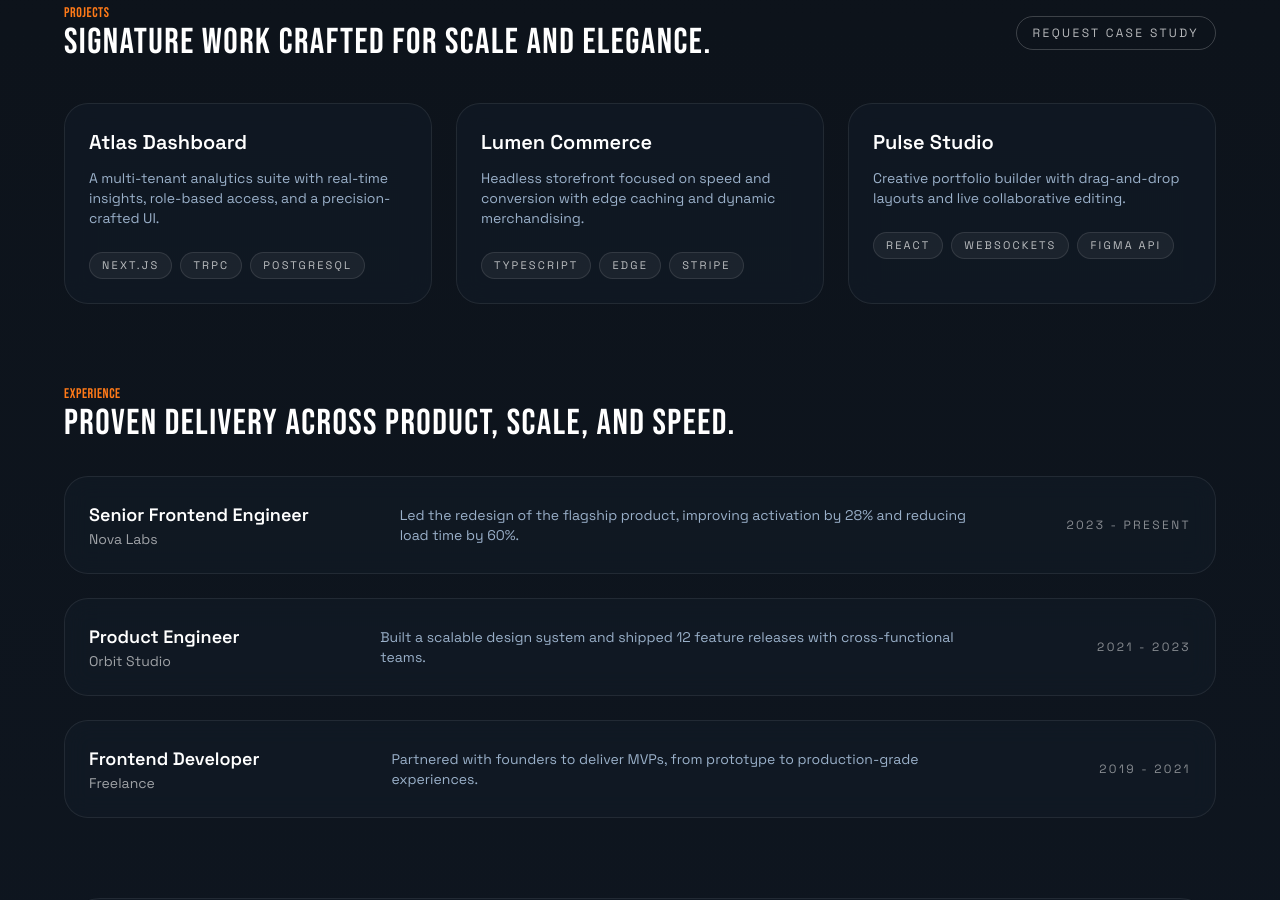
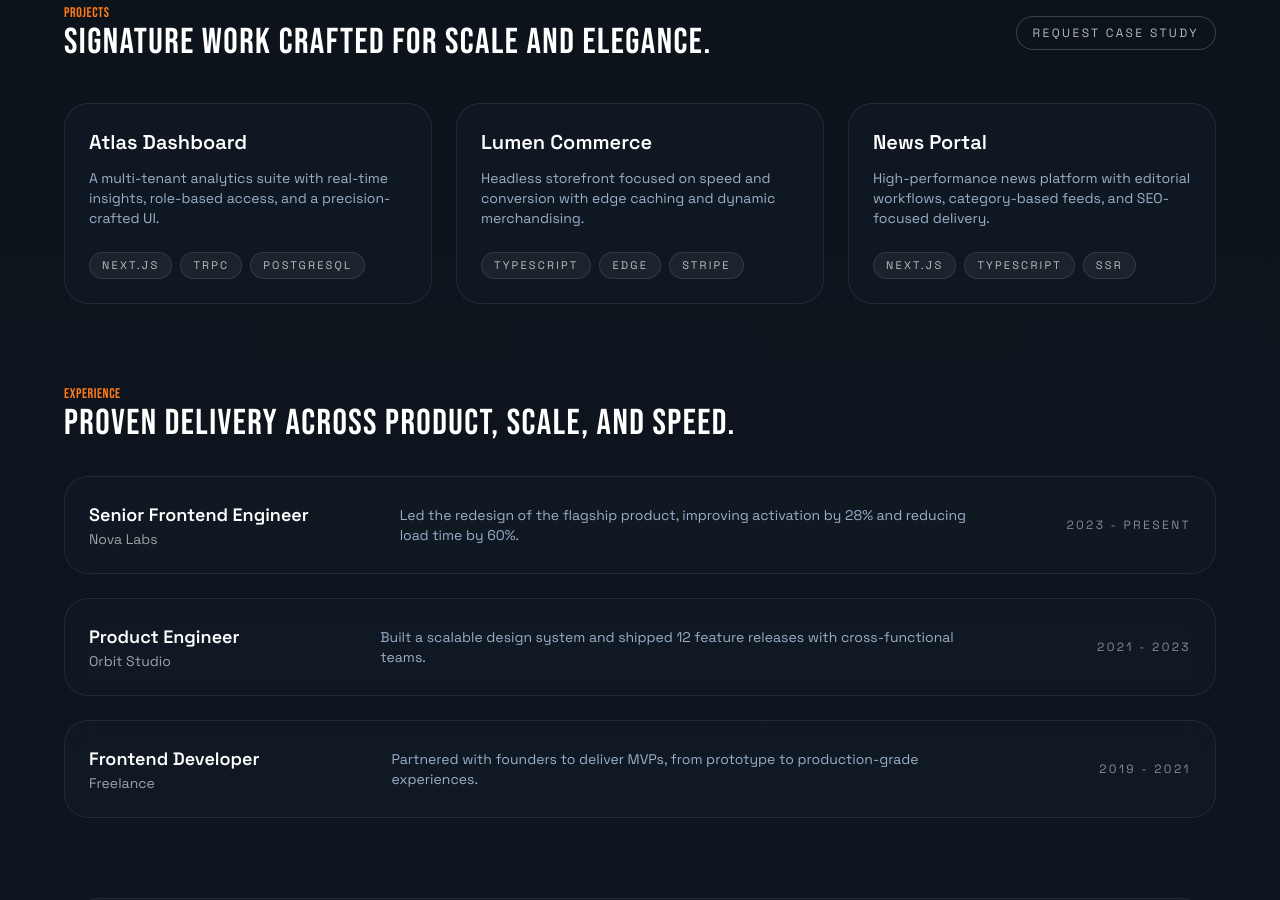
Before and after one commit to msmubassir/msmubassir.github.io, a Next.js app: page / in a window 1280 px wide. Shown: the part 1560-2460 px from the top of the page. Built offline with nearby package versions, Linux system fonts and the light colour scheme.

Commit message:
Update projects list

```diff
--- a/src/app/page.tsx
+++ b/src/app/page.tsx
@@ -31,10 +31,10 @@ export default function Home() {
       tags: ["TypeScript", "Edge", "Stripe"],
     },
     {
-      title: "Pulse Studio",
+      title: "News Portal",
       description:
-        "Creative portfolio builder with drag-and-drop layouts and live collaborative editing.",
-      tags: ["React", "WebSockets", "Figma API"],
+        "High-performance news platform with editorial workflows, category-based feeds, and SEO-focused delivery.",
+      tags: ["Next.js", "TypeScript", "SSR"],
     },
   ];
 
```
